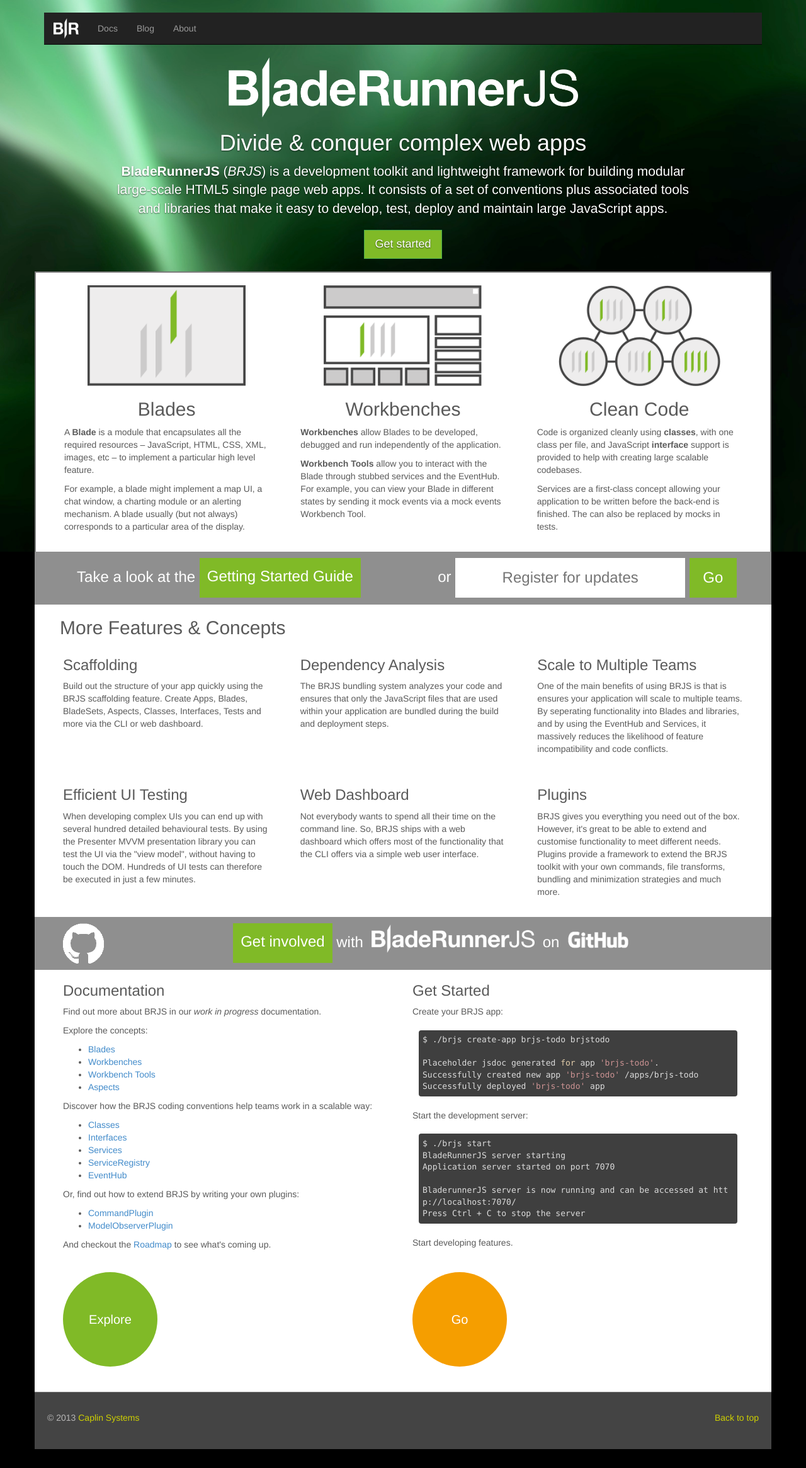
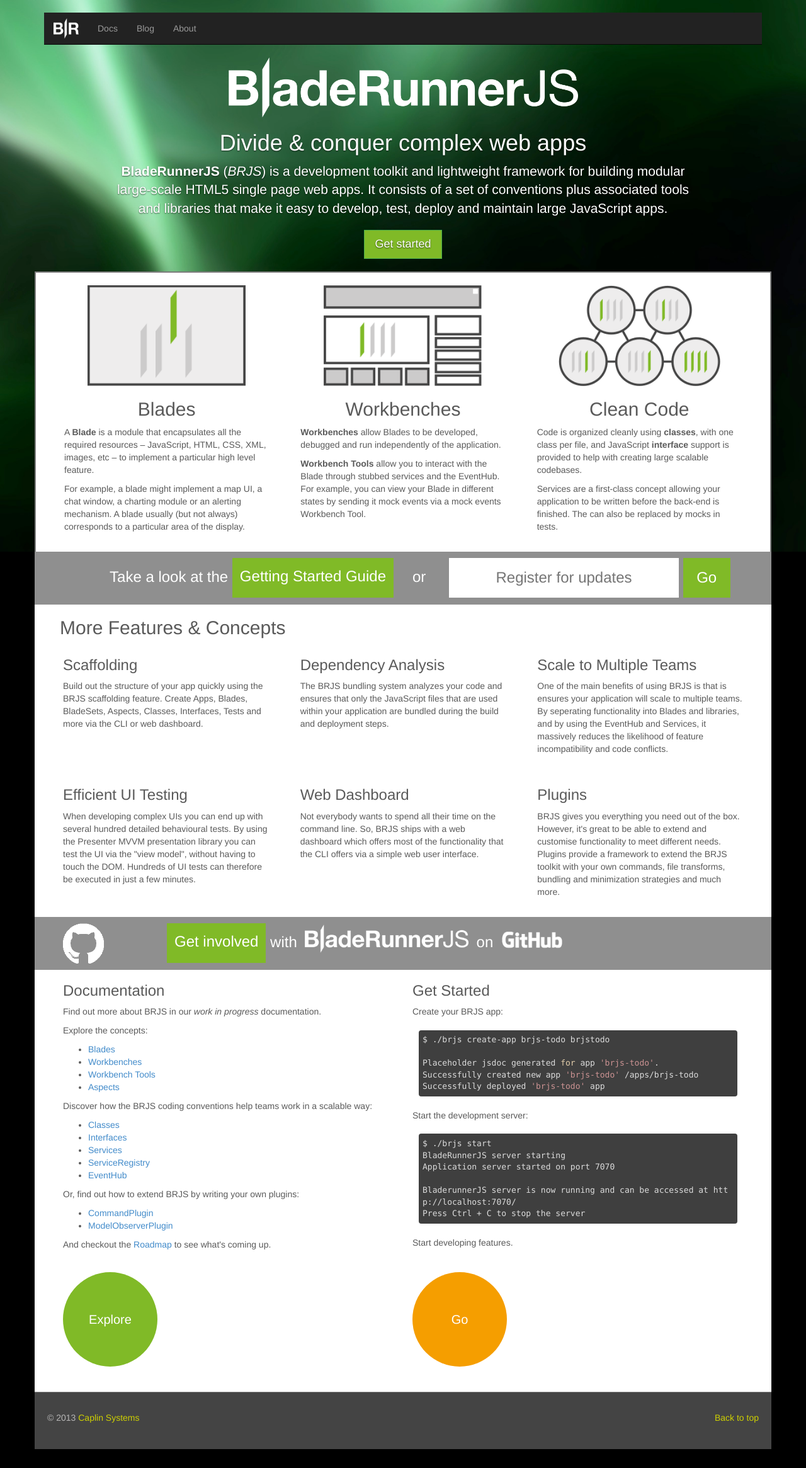
Before and after one commit to BladeRunnerJS/brjs-site, a Jekyll site: the page built from index.html, in a window 1280 px wide. Shown: the whole page at 63% size. Built offline with Jekyll 4.4.1, drawn with Linux system fonts in a browser that asks for light colours.

Commit message:
fixing styling at smaller screen sizes

```diff
--- a/css/style.css
+++ b/css/style.css
@@ -55,28 +55,6 @@
 .marketing .col-lg-4 p {
   margin-left: 10px;
   margin-right: 10px;
-}
-
-/* RESPONSIVE CSS
--------------------------------------------------- */
-
-@media (min-width: 768px) {
-
-  /* Remove the edge padding needed for mobile */
-  .marketing {
-    /*padding-left: 0;
-    padding-right: 0;*/
-  }
-
-  /* Navbar positioning foo */
-  .navbar-wrapper {
-    padding-top: 20px;
-  }
-  /* The navbar becomes detached from the top, so we round the corners */
-  .navbar-wrapper .navbar {
-    /*border-radius: 4px;*/
-  }
-
 }
 
 /* Bootstrap overrides */
@@ -206,7 +184,7 @@
 .call-to-action {
   width: 100%;
   padding-top: 10px;
-  height: 84px;
+  min-height: 84px;
   background-color: #8f8f8f;
   text-align: center;
   color: #ffffff;
@@ -217,8 +195,17 @@
   vertical-align: middle;
 }
 
+.call-to-action .right {
+  text-align: right;
+}
+
+.call-to-action .left {
+  text-align: left;
+}
+
 .call-to-action form {
   display: inline-block;
+  margin-left: 30px;
 }
 
 .call-to-action input {
@@ -420,3 +407,44 @@
 .footer a {
   color: #CED002;
 }
+
+/* RESPONSIVE CSS
+-------------------------------------------------- */
+
+@media (max-width: 1200px) {
+  .call-to-action .right,
+  .call-to-action .left {
+    text-align: center;
+  }
+
+  .call-to-action .col-lg-6 .btn,
+  .call-to-action .col-lg-6 input {
+    margin-bottom: 10px;
+  }
+
+  .call-to-action form {
+    margin-left: 0;
+  }
+}
+
+@media (max-width: 768px) {
+  .home-get-started .cta-round {
+    bottom: -10px !important;
+    right: 0;
+  }
+}
+
+@media (min-width: 768px) {
+
+  /* Remove the edge padding needed for mobile */
+  .marketing {
+    /*padding-left: 0;
+    padding-right: 0;*/
+  }
+
+  /* Navbar positioning foo */
+  .navbar-wrapper {
+    padding-top: 20px;
+  }
+
+}
--- a/index.html
+++ b/index.html
@@ -55,10 +55,10 @@
 <!-- CALL TO ACTION -->
 <div class="container call-to-action">
   <div class="row">
-    <div class="col-lg-6 align-right">
+    <div class="col-lg-6 right">
       Take a look at the <a href="/docs/use/getting_started" class="btn btn-success">Getting Started Guide</a>
     </div>
-    <div class="col-lg-6 align-left">
+    <div class="col-lg-6 left">
     or {% include register_form.html %}
     </div>
   </div>
@@ -106,10 +106,14 @@
 
 <!-- CALL TO ACTION -->
 <div class="container call-to-action github">
-  <img src="/img/github-mark-white.png" height="65" class="github-mark" />
-  <p>
-    <a href="{{ site.social.github_link }}" class="btn btn-success">Get involved</a> with <img src="/img/bladerunner-js-white-trans.png" height="45" class="brjs-logo" /> on <img src="/img/github-logo-white.png" height="45" class="github-logo" />
-  </p>
+  <div class="row">
+    <div class="col-lg-2 right">
+      <img src="/img/github-mark-white.png" height="65" class="github-mark" />
+    </div>
+    <div class="col-lg-10 left">
+      <a href="{{ site.social.github_link }}" class="btn btn-success">Get involved</a> with <img src="/img/bladerunner-js-white-trans.png" height="45" class="brjs-logo" /> on <img src="/img/github-logo-white.png" height="45" class="github-logo" />
+    </div>
+  </div> <!-- /.row -->
 </div><!-- /.container -->
 
 <div class="container content">
```
